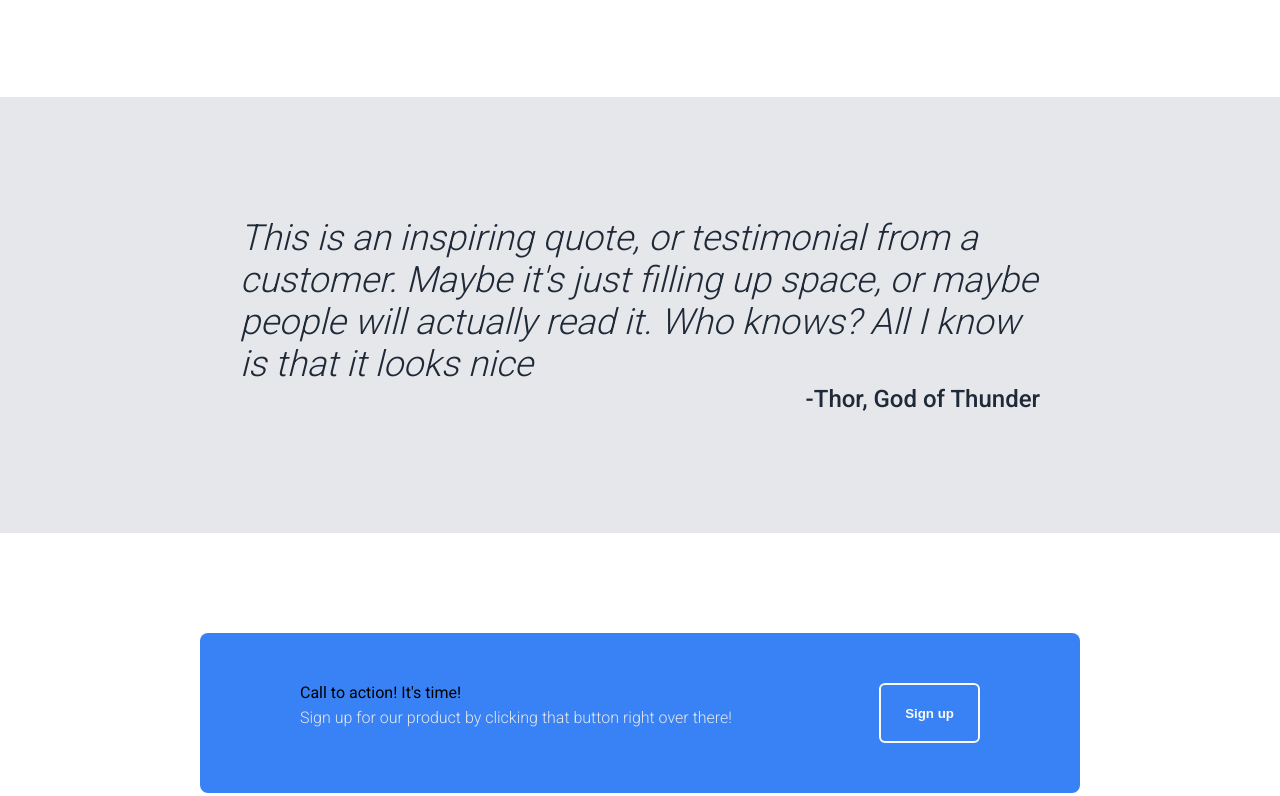
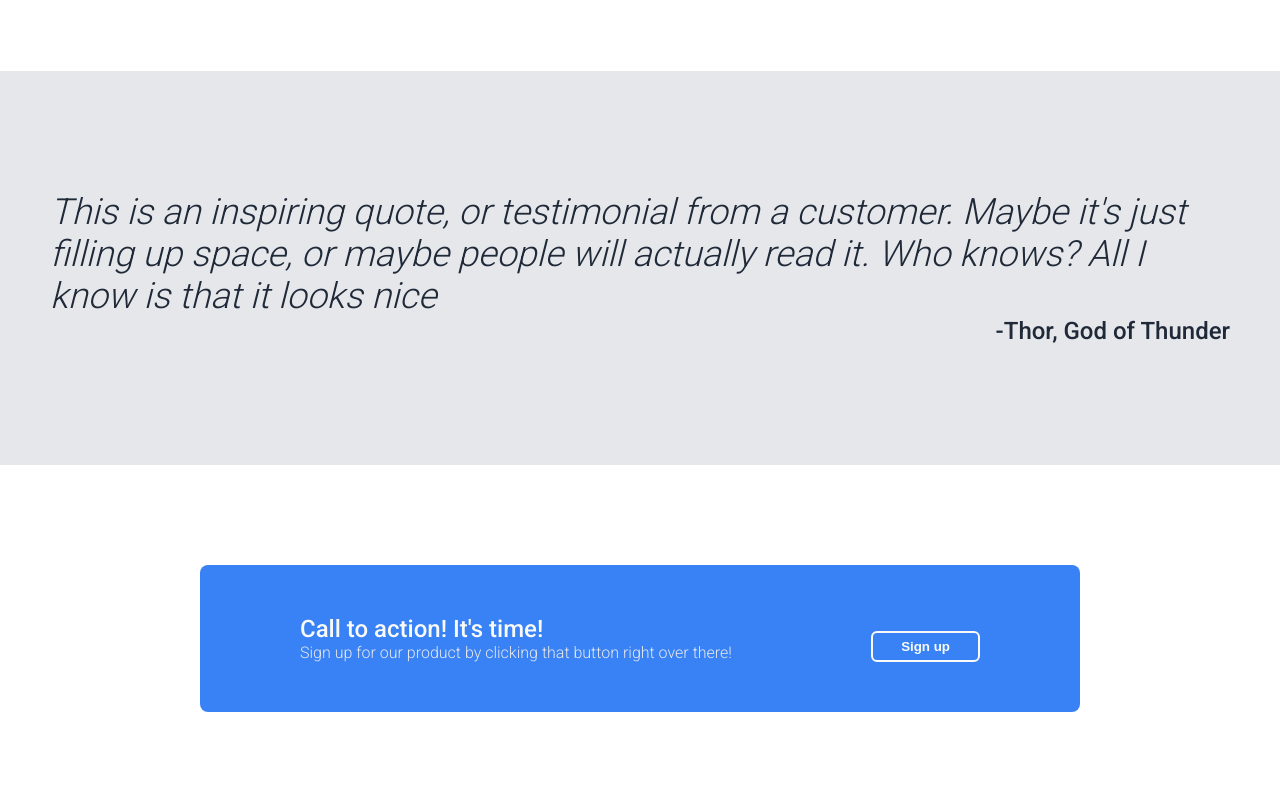
Before and after one commit to kristoff-TL/Project_Landing_Page, a plain HTML site: page index.html in a window 1280 px wide. Shown: the part 1107-1903 px from the top of the page. Drawn offline with Linux system fonts and the light colour scheme.

Commit message:
Section 4 complete and body_text spacing fix

```diff
--- a/index.html
+++ b/index.html
@@ -67,17 +67,19 @@
 		<div class="section_three">
 			<div class="quote">
 				<p class="quote_text">This is an inspiring quote, or testimonial from a customer. Maybe it's just filling up space, or maybe people will actually read it. Who knows? All I know is that it looks nice</p>
-				<p class="logo quote_author">-Thor, God of Thunder</p>
+				<p class="logo bold_text">-Thor, God of Thunder</p>
 			</div>
 		</div>
 
 		<div class="section_four">
 			<div class="signup_container">
-				<div class="signup_text">
-					<p class="heading_4" id="heading_4_signup">Call to action! It's time!</p>
-					<p class="body_text"> Sign up for our product by clicking that button right over there!</p>
+				<div class="signup_left">
+					<p class="logo bold_inverse_text" id="heading_4_signup">Call to action! It's time!</p>
+					<p class="body_text">Sign up for our product by clicking that button right over there!</p>
 				</div>
-				<button class="call_to_action_button inverse_button">Sign up</button>
+				<div class="signup_right">
+					<button class="call_to_action_button inverse_button">Sign up</button>
+				</div>
 			</div>
 		</div>
 
--- a/style.css
+++ b/style.css
@@ -84,13 +84,13 @@ a {
 	font-size: 48px;
 	font-weight: 600;
 	margin: 0;
+	padding: 0;
 }
 
 .body_text {
 	color: #e5e7eb;
 	font-size: 16px;
 	font-weight: 300;
-	padding: 6px 0 16px 0;
 }
 
 .call_to_action_button {
@@ -99,8 +99,9 @@ a {
 	background-color: #3882f6;
 	border: none;
 	border-radius: 6px;
-	padding: 6px 24px;
+	padding: 6px 28px;
 	flex-shrink: 0;
+	margin-top: 12px;
 }
 
 
@@ -111,7 +112,6 @@ a {
 	padding: 0 200px;
 	align-items: center;
 	justify-content: center;
-
 }
 
 .heading_3 {
@@ -153,6 +153,7 @@ a {
 	justify-content: center;
 	padding: 8px 0;
 	text-align: center;
+	margin-top: 8px;
 }
 
 
@@ -160,14 +161,13 @@ a {
 .section_three {
 	display: flex;
 	background-color: #e5e7eb;
-	padding: 120px 200px;
+	padding: 120px 50px;
 	justify-content: center;
 }
 
 .quote {
 	display: flex;
 	flex-direction: column;
-	max-width: 800px;
 }
 
 .quote_text {
@@ -177,7 +177,7 @@ a {
 	font-weight: 300;
 }
 
-.quote_author {
+.bold_text {
 	color: #1f2937;
 	align-self: flex-end;
 }
@@ -198,11 +198,33 @@ a {
 	border-radius: 8px;
 	padding: 50px 100px;
 	gap: 100px;
+	flex-wrap: wrap;
+	row-gap: 12px;
+}
+
+.signup_left {
+	display: flex;
+	flex-direction: column;
+	align-items: flex-start;
+}
+
+.signup_right {
+	display: flex;
+	align-items: flex-end;
 }
 
 .inverse_button {
 	border: solid;
 	border-width: 2px;
 	border-color: #f9faf8;
-	padding: 6px 24px;
+	flex-shrink: 0;
 }
+
+.bold_inverse_text {
+	color: #f9faf8;
+	padding: 0;
+}
+
+.body_text {
+	padding: 0;
+}
```
